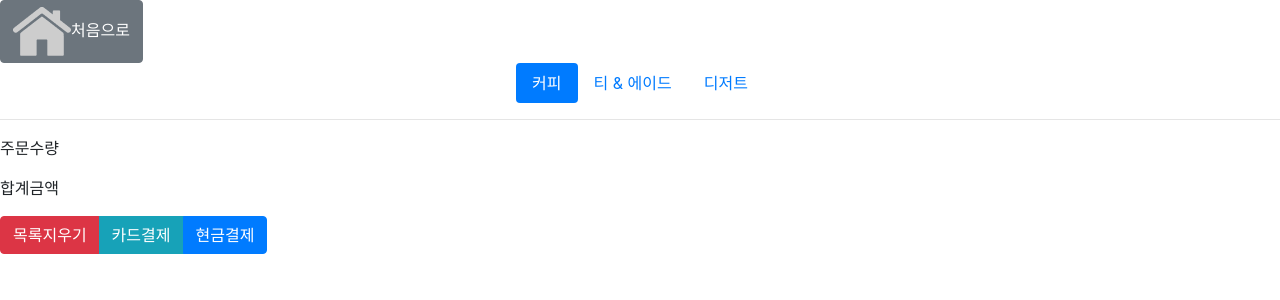
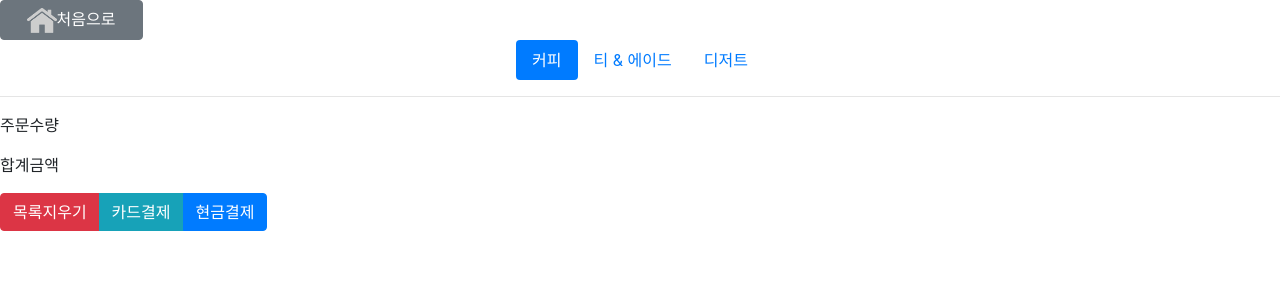
Before and after one commit to gmldus0317/project_team_reboot, a FastAPI app: page /menu in a window 1280 px wide. Shown: the top 300 px of the page. Run offline with FastAPI, Linux system fonts and the light colour scheme; some libraries are stand-ins or nearby versions.

Commit message:
Update menu.html
Image resize

```diff
--- a/templates/menu.html
+++ b/templates/menu.html
@@ -9,7 +9,7 @@
   <body>
     <div id="container">
       <header>
-        <button type="button" class="btn btn-secondary" onclick="location.href='/'"><img src="{{ url_for('static', path='home_btn.png') }}" alt="Home" />처음으로</button>
+        <button type="button" class="btn btn-secondary" onclick="location.href='/'"><img src="{{ url_for('static', path='home_btn.png') }}" alt="Home" class="w-25 h-auto" />처음으로</button>
         <ul class="nav nav-pills justify-content-center">
           <li class="nav-item">
             <a href="#" class="nav-link active">커피</a>
```
